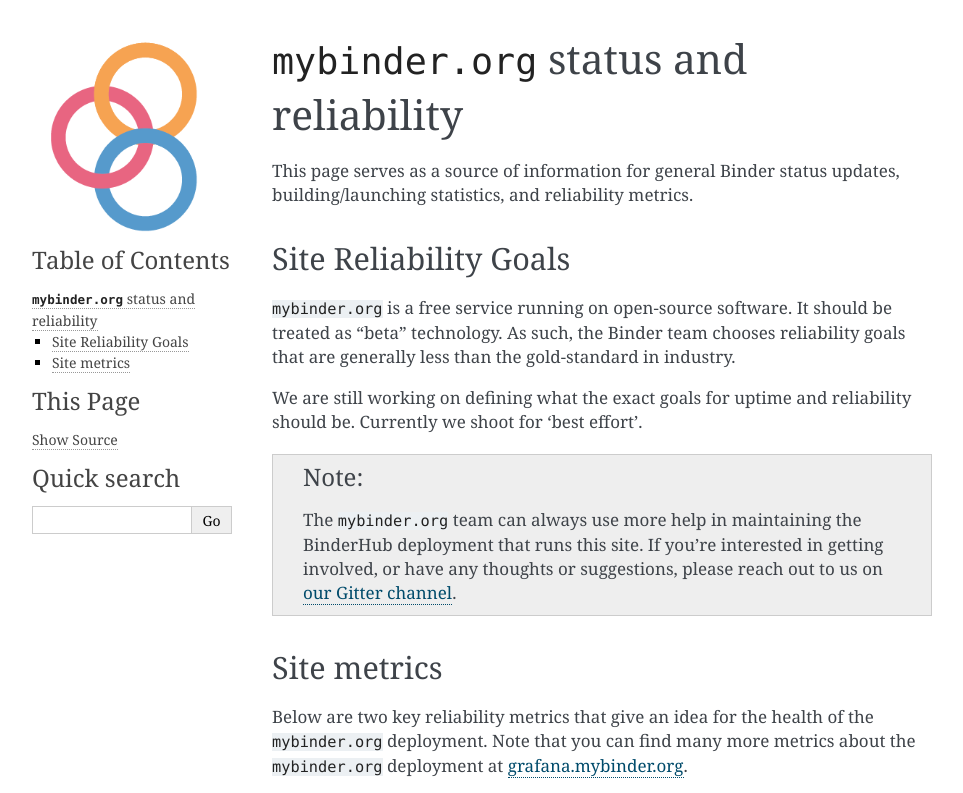
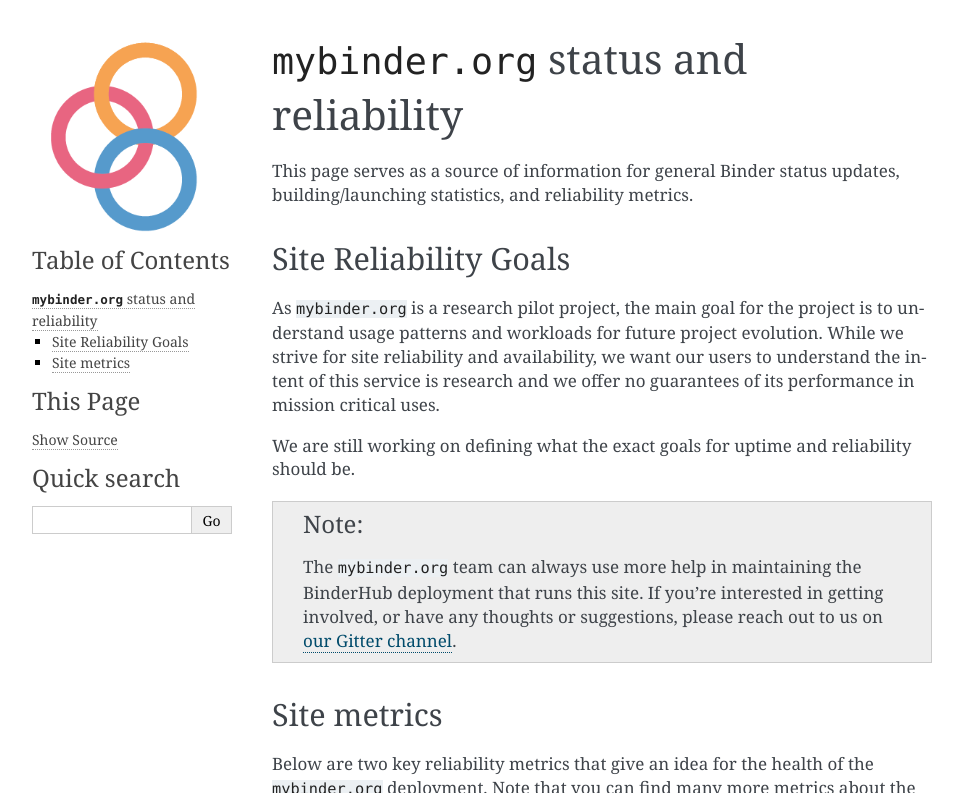
Before and after one commit to jupyterhub/mybinder.org-user-guide, a Sphinx documentation site: the page built from doc/reliability.rst, in a window 1280 px wide, cut to the strip 0-793 px from the top of the page. Shown: the whole strip, without its empty margins (148-1111 px from the left). Built offline with Sphinx 7.4.7, drawn with Linux system fonts in a browser that asks for light colours.

Commit message:
updating reliability docs and adding a note on the main page

```diff
--- a/doc/index.rst
+++ b/doc/index.rst
@@ -16,6 +16,12 @@
 
 See the `Binder Examples <https://github.com/binder-examples>`_ GitHub
 organization for sample Binder repositories demonstrating its functionality.
+
+.. note::
+
+   Binder is a research pilot, whose main goal is to understand usage patterns
+   and workloads for future evolution and development. It is not a service that
+   can be relied on for critical operations.
 
 Using Binder
 ------------
--- a/doc/reliability.rst
+++ b/doc/reliability.rst
@@ -7,12 +7,14 @@
 Site Reliability Goals
 ----------------------
 
-``mybinder.org`` is a free service running on open-source software. It should
-be treated as "beta" technology. As such, the Binder team chooses reliability
-goals that are generally less than the gold-standard in industry.
+As ``mybinder.org`` is a research pilot project, the main goal for the project
+is to understand usage patterns and workloads for future project evolution.
+While we strive for site reliability and availability, we want our users to
+understand the intent of this service is research and we offer no guarantees
+of its performance in mission critical uses.
 
 We are still working on defining what the exact goals for uptime and reliability
-should be. Currently we shoot for 'best effort'.
+should be.
 
 .. note::
 
```
